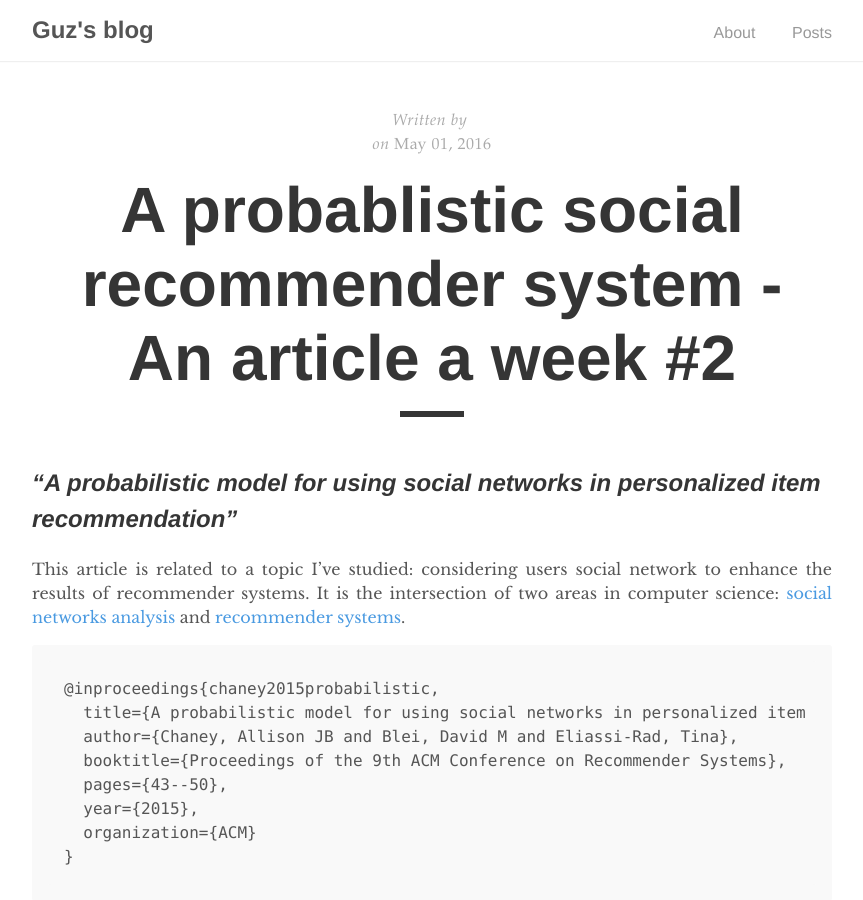
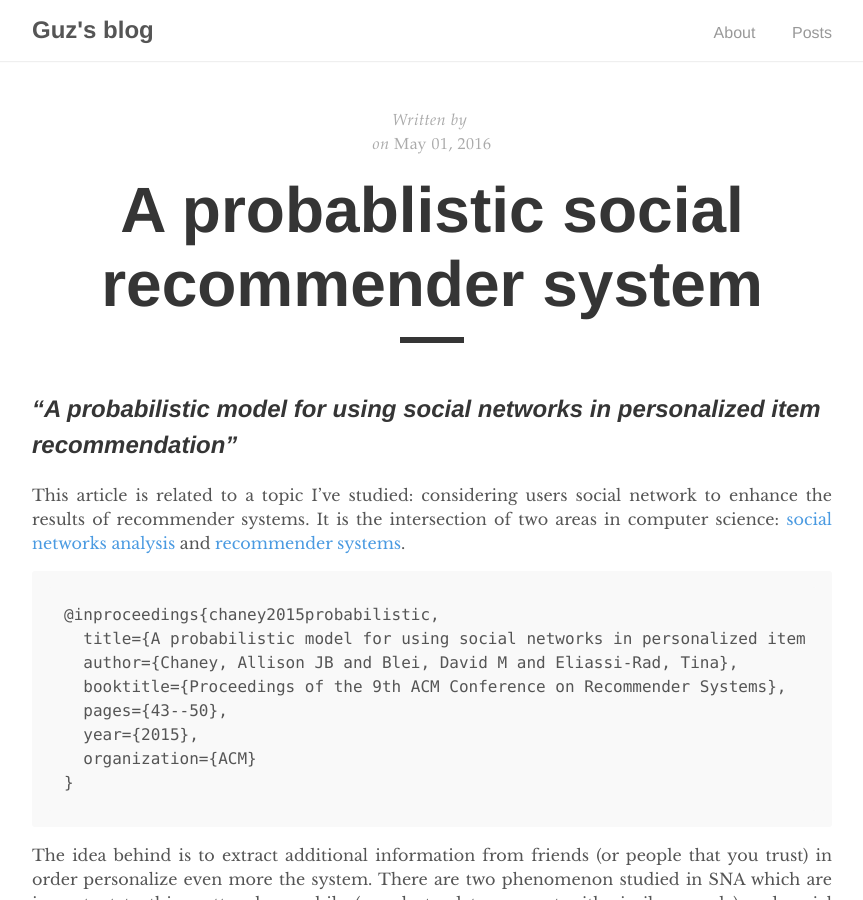
Before and after one commit to Guzpenha/guzblog_old, a Jekyll site: the page built from _posts/2016-04-31-an-article-a-week-2.markdown, in a window 1280 px wide and 900 px high. Shown: the whole window, without its empty margins (208-1071 px from the left). Built offline with Jekyll 4.4.1, drawn with Linux system fonts in a browser that asks for light colours.

Commit message:
removing an article a week from titlees :p

```diff
--- a/_posts/2016-04-29-an-article-a-week.markdown
+++ b/_posts/2016-04-29-an-article-a-week.markdown
@@ -1,6 +1,6 @@
 ---
 layout: post
-title:  "Automatically Learning Programs - An article a week #1"
+title:  "Automatically Learning Programs"
 date:   2016-04-30 12:00:00
 categories: update
 comments: true
--- a/_posts/2016-04-31-an-article-a-week-2.markdown
+++ b/_posts/2016-04-31-an-article-a-week-2.markdown
@@ -1,6 +1,6 @@
 ---
 layout: post
-title:  "A probablistic social recommender system - An article a week #2"
+title:  "A probablistic social recommender system"
 date:   2016-04-31 12:00:00
 categories: update
 comments: true
--- a/_posts/2016-05-14-an-article-a-week-3.markdown
+++ b/_posts/2016-05-14-an-article-a-week-3.markdown
@@ -1,6 +1,6 @@
 ---
 layout: post
-title:  "Are recommendations always good ?- An article a week #3"
+title:  "Are recommendations always good ?"
 date:   2016-05-14 10:00:00
 categories: update
 comments: true
--- a/_posts/2016-10-20-an-article-a-week-4.markdown
+++ b/_posts/2016-10-20-an-article-a-week-4.markdown
@@ -1,6 +1,6 @@
 ---
 layout: post
-title:  "What's behind Amazon's Stream - An article a week #4"
+title:  "What's behind Amazon's Stream"
 date:   2016-10-20 12:00:00
 categories: update
 comments: true
```
